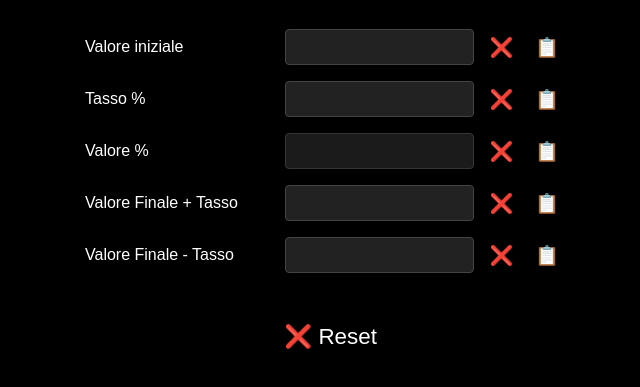
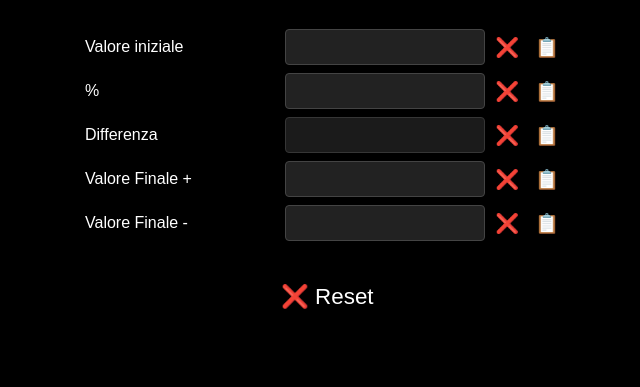
Before and after one commit to kiyn/btc, a plain HTML site: page PERCENTUALE.html in a window 1280 px wide. Shown: the part 77-464 px from the top of the page, without its empty margins (315-955 px from the left). Drawn offline with Linux system fonts and the light colour scheme.

Commit message:
Update PERCENTUALE.html

```diff
--- a/PERCENTUALE.html
+++ b/PERCENTUALE.html
@@ -30,7 +30,7 @@
     .row {
       display: flex;
       align-items: center;
-      margin-bottom: 1em;
+      margin-bottom: 0.5em; /* spazio ridotto tra le righe */
     }
     .label {
       flex: 0 0 40%;
@@ -55,8 +55,9 @@
     input[readonly] {
       opacity: 0.8;
     }
+    /* Spazio ridotto tra bottoni */
     button {
-      margin-left: 0.5em;
+      margin-left: 0.2em; /* ridotto da 0.5em */
       background: none;
       border: none;
       color: #fff;
@@ -90,42 +91,40 @@
       <div class="label">Valore iniziale</div>
       <div class="input-container">
         <input id="iniziale" type="tel" placeholder="">
-        <!-- Bottone cancella (icona Unicode ❌ – U+274C) -->
         <button class="clear" data-target="iniziale">&#x274C;</button>
-        <!-- Bottone copia (icona Unicode 📋 – U+1F4CB) -->
         <button class="copy" data-target="iniziale">&#x1F4CB;</button>
       </div>
     </div>
-    <!-- Riga "Tasso %" -->
+    <!-- Riga "%" (ex "Tasso %") -->
     <div class="row">
-      <div class="label">Tasso %</div>
+      <div class="label">%</div>
       <div class="input-container">
         <input id="tasso" type="tel" placeholder="">
         <button class="clear" data-target="tasso">&#x274C;</button>
         <button class="copy" data-target="tasso">&#x1F4CB;</button>
       </div>
     </div>
-    <!-- Riga "Valore %" (calcolato) -->
+    <!-- Riga "Differenza" (ex "Valore %") -->
     <div class="row">
-      <div class="label">Valore %</div>
+      <div class="label">Differenza</div>
       <div class="input-container">
         <input id="valorePerc" type="tel" placeholder="" readonly>
         <button class="clear" data-target="valorePerc">&#x274C;</button>
         <button class="copy" data-target="valorePerc">&#x1F4CB;</button>
       </div>
     </div>
-    <!-- Riga "Valore Finale + Tasso" -->
+    <!-- Riga "Valore Finale +" (ex "Valore Finale + Tasso") -->
     <div class="row">
-      <div class="label">Valore Finale + Tasso</div>
+      <div class="label">Valore Finale +</div>
       <div class="input-container">
         <input id="finalPlus" type="tel" placeholder="">
         <button class="clear" data-target="finalPlus">&#x274C;</button>
         <button class="copy" data-target="finalPlus">&#x1F4CB;</button>
       </div>
     </div>
-    <!-- Riga "Valore Finale - Tasso" -->
+    <!-- Riga "Valore Finale -" (ex "Valore Finale - Tasso") -->
     <div class="row">
-      <div class="label">Valore Finale - Tasso</div>
+      <div class="label">Valore Finale -</div>
       <div class="input-container">
         <input id="finalMinus" type="tel" placeholder="">
         <button class="clear" data-target="finalMinus">&#x274C;</button>
@@ -170,20 +169,20 @@
      * La funzione recalc() esegue i calcoli dinamicamente.
      *
      * Le modalità sono:
-     *  • Se "Valore iniziale" e "Tasso" sono forniti:
-     *      - Valore % = iniziale * (Tasso/100)
-     *      - Finale + = iniziale + Valore %
-     *      - Finale - = iniziale - Valore %
+     *  • Se "Valore iniziale" e "%" sono forniti:
+     *      - Differenza = iniziale * (%/100)
+     *      - Valore Finale + = iniziale + Differenza
+     *      - Valore Finale - = iniziale - Differenza
      *
-     *  • Se "Valore iniziale" e "Valore Finale + Tasso" sono forniti:
-     *      - Tasso = ((FinalPlus - iniziale) / iniziale) * 100
-     *      - Valore % = iniziale * (Tasso/100)
-     *      - Il campo "Finale - Tasso" viene lasciato vuoto.
+     *  • Se "Valore iniziale" e "Valore Finale +" sono forniti:
+     *      - % = ((Valore Finale + - iniziale) / iniziale) * 100
+     *      - Differenza = iniziale * (%/100)
+     *      - Il campo "Valore Finale -" viene lasciato vuoto.
      *
-     *  • Se "Valore iniziale" e "Valore Finale - Tasso" sono forniti:
-     *      - Tasso = ((iniziale - FinalMinus) / iniziale) * 100
-     *      - Valore % = iniziale * (Tasso/100)
-     *      - Il campo "Finale + Tasso" viene lasciato vuoto.
+     *  • Se "Valore iniziale" e "Valore Finale -" sono forniti:
+     *      - % = ((iniziale - Valore Finale -) / iniziale) * 100
+     *      - Differenza = iniziale * (%/100)
+     *      - Il campo "Valore Finale +" viene lasciato vuoto.
      */
     function recalc() {
       if (isUpdating) return;
@@ -216,7 +215,7 @@
       let finalPlusVal = parseFloat(finalPlusStr);
       let finalMinusVal = parseFloat(finalMinusStr);
 
-      // Verifichiamo se ciascun campo contiene un numero valido
+      // Verifica se ciascun campo contiene un numero valido
       let hasTasso = tassoStr.trim() !== "" && !isNaN(tassoVal);
       let hasFinalPlus = finalPlusStr.trim() !== "" && !isNaN(finalPlusVal);
       let hasFinalMinus = finalMinusStr.trim() !== "" && !isNaN(finalMinusVal);
@@ -231,7 +230,6 @@
         // Nessun campo opzionale ha un valore: puliamo tutti gli output
         tassoInput.value = "";
         valorePercInput.value = "";
-        // Se i campi sono stati "bloccati" dall'utente li lasciamo vuoti
         if (!locked.finalPlus) finalPlusInput.value = "";
         if (!locked.finalMinus) finalMinusInput.value = "";
         isUpdating = false;
@@ -245,13 +243,12 @@
       let computedT, computedValPerc, computedFinalPlus, computedFinalMinus;
 
       if (source === "tasso") {
-        // Caso 1: Valore iniziale + Tasso
+        // Caso 1: Valore iniziale + %
         computedT = tassoVal;
         computedValPerc = round2(iniziale * computedT / 100);
         computedFinalPlus = round2(iniziale + computedValPerc);
         computedFinalMinus = round2(iniziale - computedValPerc);
         valorePercInput.value = computedValPerc;
-        // Aggiorniamo i campi finali solo se non "bloccati"
         if (!locked.finalPlus) {
           finalPlusInput.value = computedFinalPlus;
         } else {
@@ -263,24 +260,20 @@
           finalMinusInput.value = "";
         }
       } else if (source === "finalPlus") {
-        // Caso 2: Valore iniziale + Valore Finale + Tasso
+        // Caso 2: Valore iniziale + Valore Finale +
         computedT = ((finalPlusVal - iniziale) / iniziale) * 100;
         computedT = round2(computedT);
         computedValPerc = round2(iniziale * computedT / 100);
         tassoInput.value = computedT;
         valorePercInput.value = computedValPerc;
-        // In questo caso, usiamo l'input override per finalPlus
-        // e puliamo il campo "finalMinus"
         finalMinusInput.value = "";
       } else if (source === "finalMinus") {
-        // Caso 3: Valore iniziale + Valore Finale - Tasso
+        // Caso 3: Valore iniziale + Valore Finale -
         computedT = ((iniziale - finalMinusVal) / iniziale) * 100;
         computedT = round2(computedT);
         computedValPerc = round2(iniziale * computedT / 100);
         tassoInput.value = computedT;
         valorePercInput.value = computedValPerc;
-        // In questo caso, usiamo l'input override per finalMinus
-        // e puliamo il campo "finalPlus"
         finalPlusInput.value = "";
       }
 
@@ -294,7 +287,6 @@
       recalc();
     });
     document.getElementById('finalPlus').addEventListener('input', function() {
-      // Se l'utente digita, sblocchiamo il campo
       locked.finalPlus = false;
       lastModified["finalPlus"] = Date.now();
       recalc();
@@ -315,7 +307,6 @@
         if (lastModified.hasOwnProperty(targetId)) {
           lastModified[targetId] = 0;
         }
-        // Se il campo cancellato è "finalPlus" o "finalMinus", lo blocchiamo
         if (targetId === "finalPlus" || targetId === "finalMinus") {
           locked[targetId] = true;
         }
@@ -330,7 +321,6 @@
         const targetInput = document.getElementById(targetId);
         if (targetInput.value.trim() !== "") {
           navigator.clipboard.writeText(targetInput.value).then(() => {
-            // Aggiunge la classe per far lampeggiare il campo per 1 secondo
             targetInput.classList.add('blink');
             setTimeout(() => {
               targetInput.classList.remove('blink');
@@ -344,13 +334,11 @@
 
     // Gestione del tasto "Reset" (Cancella Tutto)
     document.getElementById('clearAllBtn').addEventListener('click', function() {
-      // Svuota tutti i campi
       document.getElementById('iniziale').value = "";
       document.getElementById('tasso').value = "";
       document.getElementById('valorePerc').value = "";
       document.getElementById('finalPlus').value = "";
       document.getElementById('finalMinus').value = "";
-      // Resetta i timestamp e i flag di blocco
       lastModified.tasso = 0;
       lastModified.finalPlus = 0;
       lastModified.finalMinus = 0;
```
